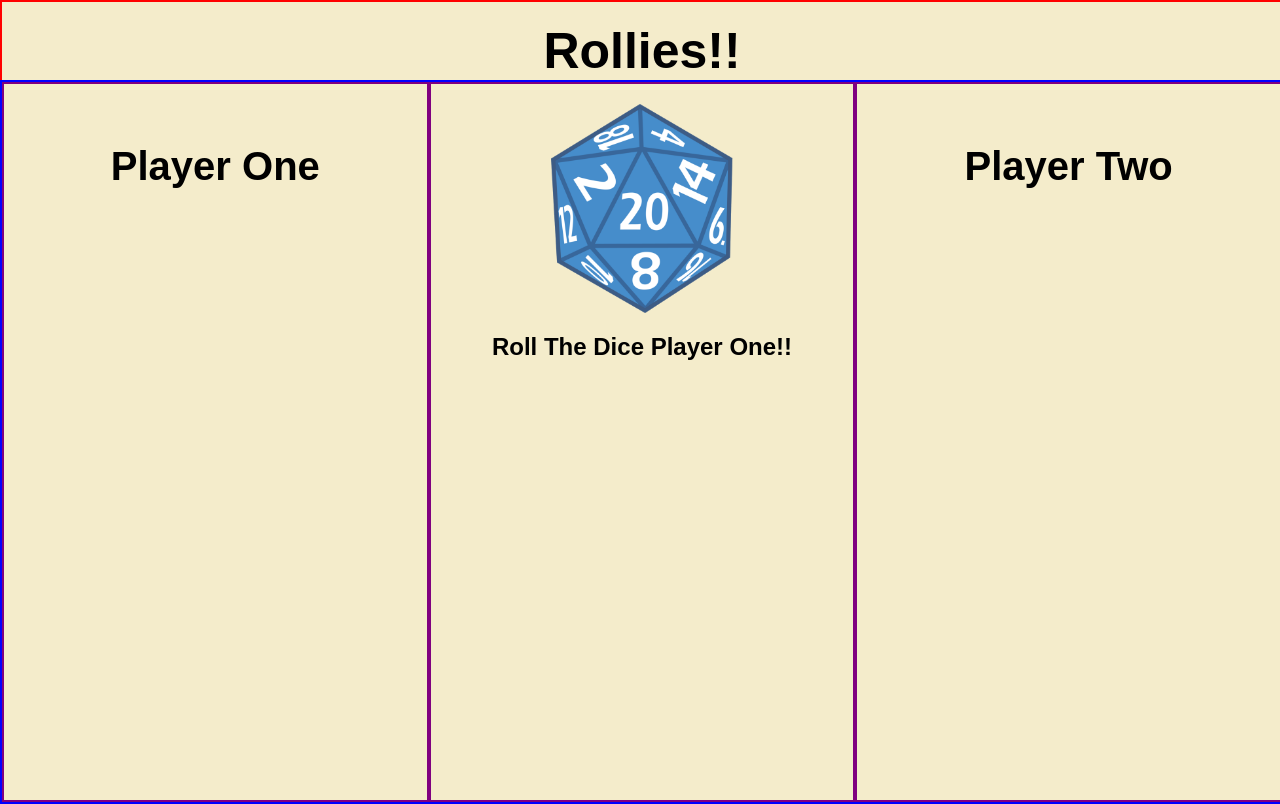
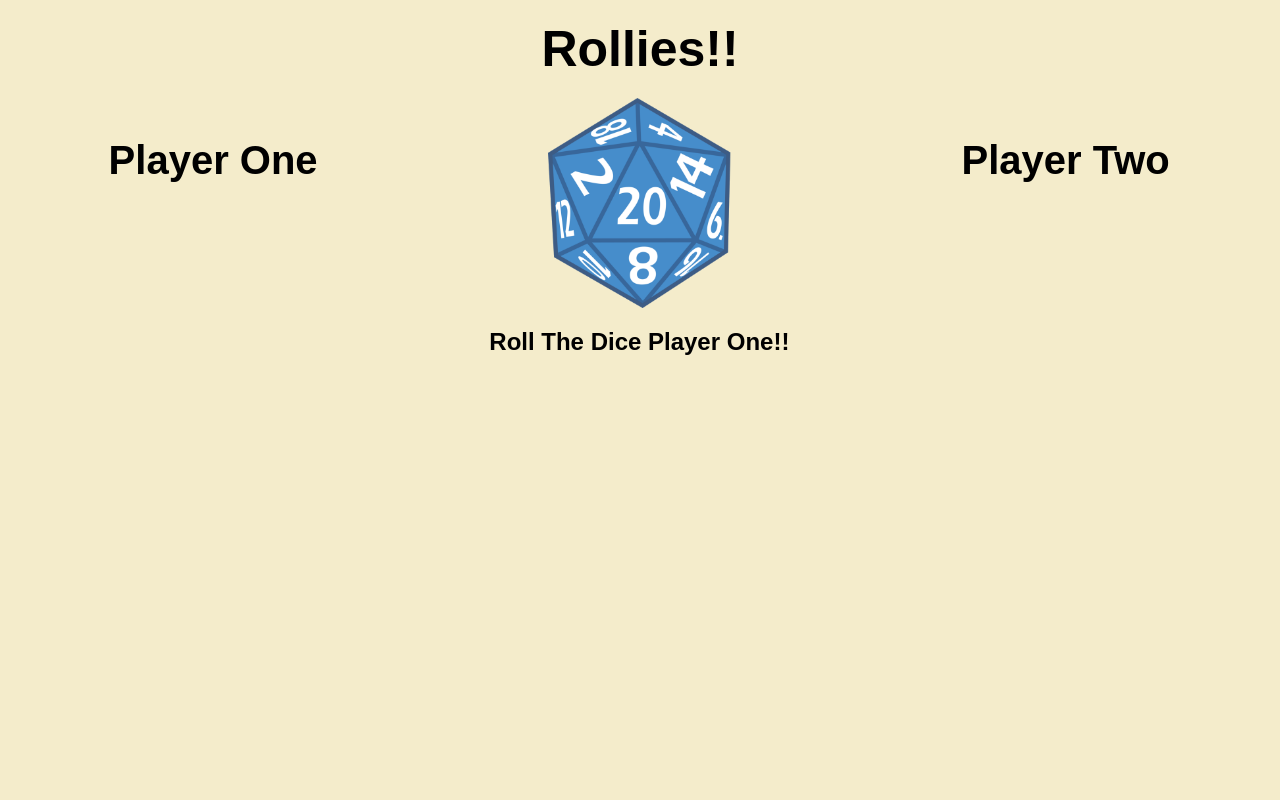
Before and after one commit to Jorgan612/Rollies, a React (Create React App) app: page / in a window 1280 px wide. Built offline with nearby package versions, Linux system fonts and the light colour scheme.

Commit message:
Remove color borders to structure section size and layout.

```diff
--- a/src/css/App.css
+++ b/src/css/App.css
@@ -4,7 +4,6 @@
   align-items: center;
   height: 100vh;
   width: 100vw;
-  border: 2px solid red;
   font-family: Arial, Helvetica, sans-serif;
   background-color: #f4eccb;
   ;
@@ -17,7 +16,6 @@
 
 .all-sections-div {
   display: flex;
-  border: 2px solid blue;
   height: 90%;
   width: 100%;
 }
@@ -34,7 +32,6 @@
   flex-direction: column;
   align-items: center;
   width: 33.3%;
-  border: 2px solid purple;
   padding-top: 20px;
 }
 
@@ -49,5 +46,4 @@
 
 .title{
   font-family: 'Chango', fantasy;
-  /* color: #0004; */
 }
```
